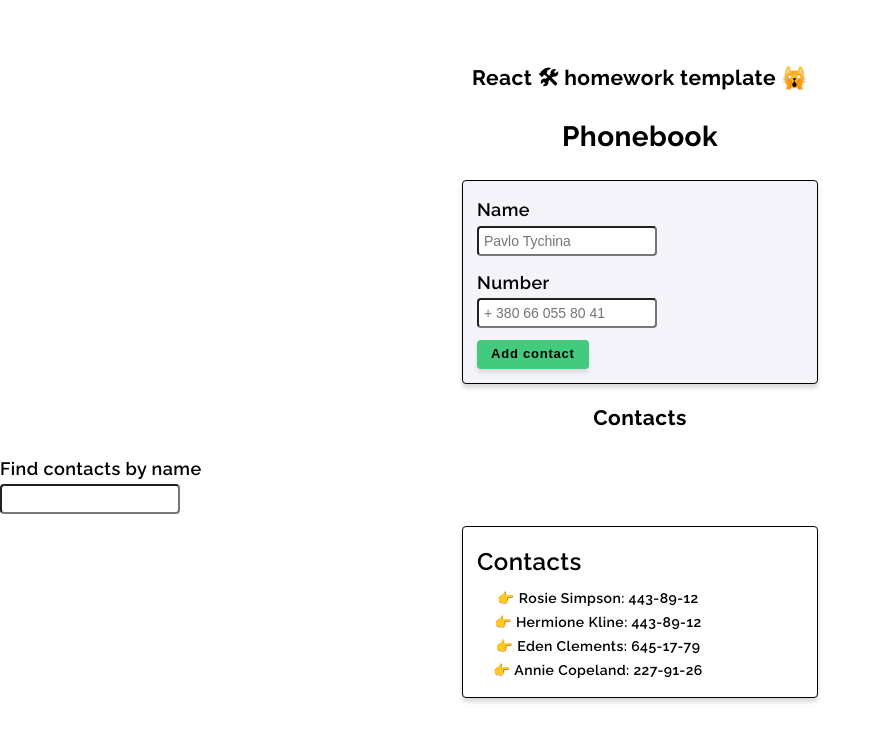
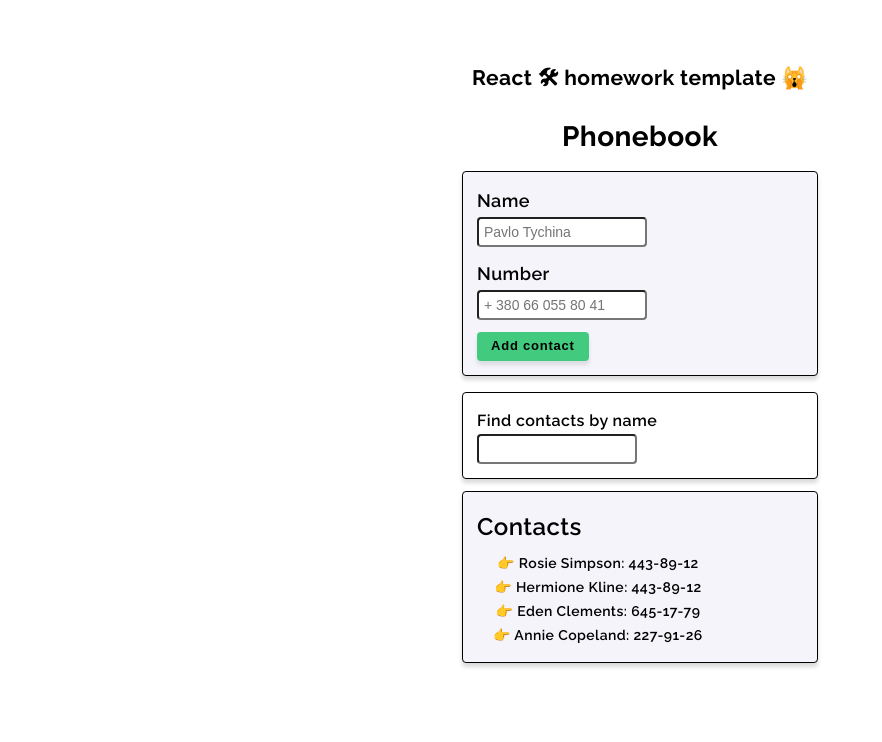
Before and after one commit to DonKanElion/goit-react-hw-02-phonebook, a React (Create React App) app: page / in a window 1280 px wide. Shown: the top 742 px of the page, without its empty margins (0-882 px from the left). Built offline with nearby package versions, Linux system fonts and the light colour scheme.

Commit message:
add findContact

```diff
--- a/src/components/App.jsx
+++ b/src/components/App.jsx
@@ -13,10 +13,10 @@ import Filter from './Filter';
 export class App extends Component {
   state = {
     contacts: [
-      {id: 'id-1', name: 'Rosie Simpson', number: '443-89-12'},
-      {id: 'id-2', name: 'Hermione Kline', number: '443-89-12'},
-      {id: 'id-3', name: 'Eden Clements', number: '645-17-79'},
-      {id: 'id-4', name: 'Annie Copeland', number: '227-91-26'},
+      { id: 'id-1', name: 'Rosie Simpson', number: '443-89-12' },
+      { id: 'id-2', name: 'Hermione Kline', number: '443-89-12' },
+      { id: 'id-3', name: 'Eden Clements', number: '645-17-79' },
+      { id: 'id-4', name: 'Annie Copeland', number: '227-91-26' },
     ],
     filter: '',
     name: '',
@@ -48,6 +48,15 @@ export class App extends Component {
     }));
   };
 
+  findContact = () => {
+    const { contacts, filter } = this.state;
+    const normalizedFilter = filter.toLowerCase();
+
+    return contacts.filter(contact =>
+      contact.name.toLocaleLowerCase().includes(normalizedFilter)
+    );
+  };
+
   reset = () => {
     // this.setState({ ...INITIAL_STATE });
     this.setState({
@@ -56,12 +65,8 @@ export class App extends Component {
     });
   };
 
-  findContact = ({ findName, contacts }) => {
-    console.log('Filter', findName);
-  }
-
   render() {
-    const { contacts } = this.state;
+    // const { contacts } = this.state;
 
     return (
       <div
@@ -75,32 +80,23 @@ export class App extends Component {
       >
         <h2>React 🛠 homework template 🙀</h2>
 
-        {/* <div> */}
-
-        <h1>Phonebook</h1>
-        {/* // <ContactForm ... /> */}
+        <h1 className="hero_title">Phonebook</h1>
 
         <ContactForm
           onChange={this.handleChange}
           onSubmit={this.hundleSubmit.bind(this)}
-        >
-          {' '}
-        </ContactForm>
+        ></ContactForm>
+        {/* <h2 className='title'>Contacts</h2> */}
 
-        <h2>Contacts</h2>
+        <Filter
+          stateName={this.state.filter}
+          onChange={this.handleChange}
+        ></Filter>
 
-        <Filter stateName={this.state.filter} onChange={this.handleChange}></Filter>
-
-        <ContactList contacts={contacts}>
-          {' '}
+        <ContactList contacts={this.findContact()}>
           stateName={this.state.name}
         </ContactList>
 
-        {/*
-          // <h2>Contacts</h2>
-          // <Filter ... />
-          // <ContactList ... />
-          // </div> */}
       </div>
     );
   }
--- a/src/components/ContactForm/ContactForm.module.css
+++ b/src/components/ContactForm/ContactForm.module.css
@@ -31,7 +31,7 @@
 
 .input {
   display: block;
-  width: 180px;
+  width: 170px;
   font-size: 14px;
   padding: 5px;
   margin-bottom: 12px;
--- a/src/components/ContactList/ContactList.jsx
+++ b/src/components/ContactList/ContactList.jsx
@@ -3,9 +3,9 @@ import ContactListItem from './ContactListItem';
 import classNames from 'classnames';
 import s from './ContactList.module.css';
 
-const ContactList = ({ contacts }) => {
+const ContactList = ({ contacts, filter }) => {
   return (
-    <div className={classNames(s.box, s.contactList)}>
+    <div className={classNames(s.box, s.contactForm)}>
       <h3 className={s.title_comp}>Contacts</h3>
 
       <ul className={s.list}>
--- a/src/components/ContactList/ContactList.module.css
+++ b/src/components/ContactList/ContactList.module.css
@@ -36,3 +36,17 @@
    font-size: 14px;
    font-weight: 500;
 }
+
+.input {
+  display: block;
+  width: 160px;
+  font-size: 14px;
+  padding: 5px;
+  border-radius: 4px;
+}
+
+.text{
+  font-size: 16px;
+  font-weight: 400;
+  text-align: left;
+}
--- a/src/components/Filter/Filter.jsx
+++ b/src/components/Filter/Filter.jsx
@@ -1,16 +1,21 @@
-// import classNames from "classnames";
-import s from '../ContactForm/ContactForm.module.css';
+import classNames from 'classnames';
+import s from '../ContactList/ContactList.module.css';
 
 const Filter = ({ stateName, onChange }) => {
-return (
-    <>
-    <label className={s.title_comp}>
-    Find contacts by name
-    <input type="text" name="filter" value={stateName} onChange={onChange} className={s.input}/>
-
-    </label>
-    </>
-)
-}
+  return (
+    <div className={classNames(s.box, s.contactList)}>
+      <label className={s.text}>
+        Find contacts by name
+        <input
+          type="text"
+          name="filter"
+          value={stateName}
+          onChange={onChange}
+          className={s.input}
+        />
+      </label>
+    </div>
+  );
+};
 
 export default Filter;
--- a/src/index.css
+++ b/src/index.css
@@ -82,3 +82,11 @@ li {
   padding-top: 60px;
   padding-bottom: 60px;
 }
+
+.hero_title{
+  margin-bottom: 10px;
+}
+
+.title{
+  margin-bottom: 0;
+}
```
